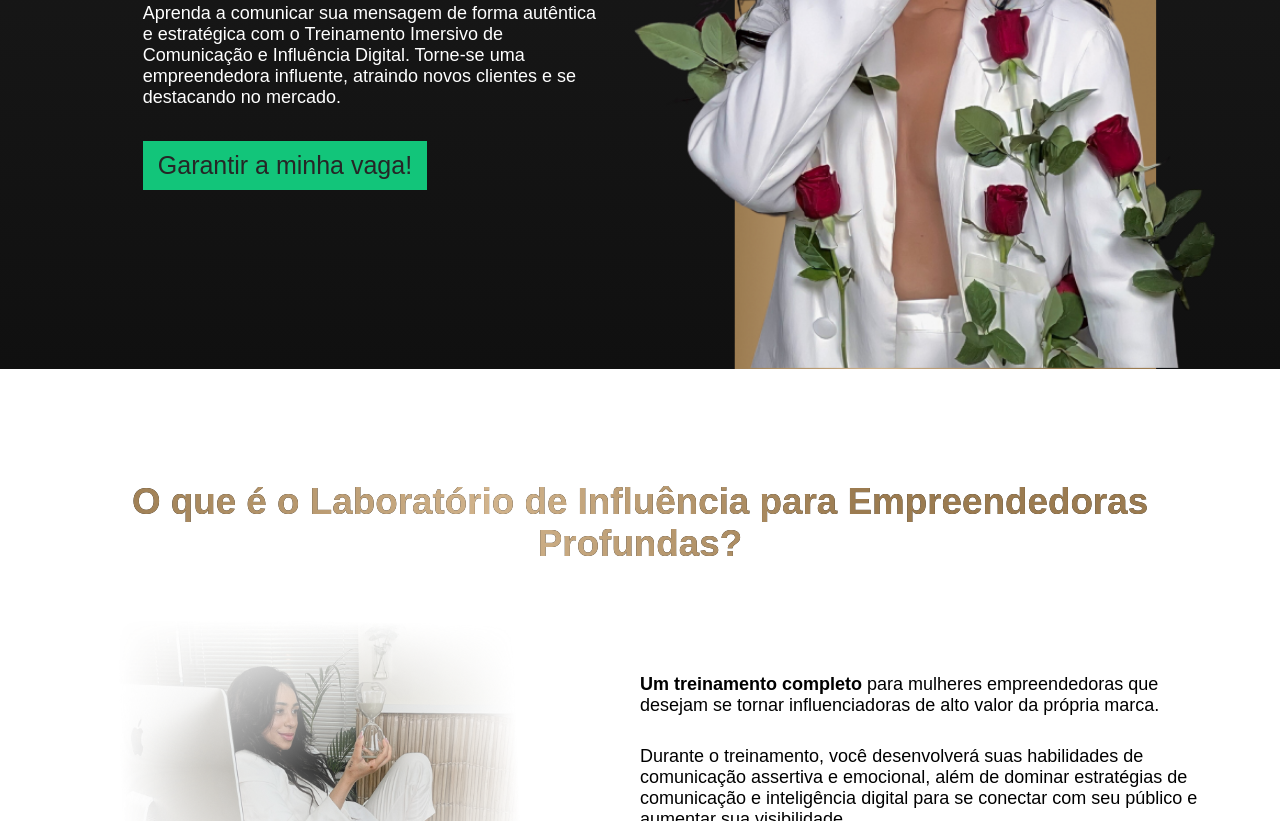
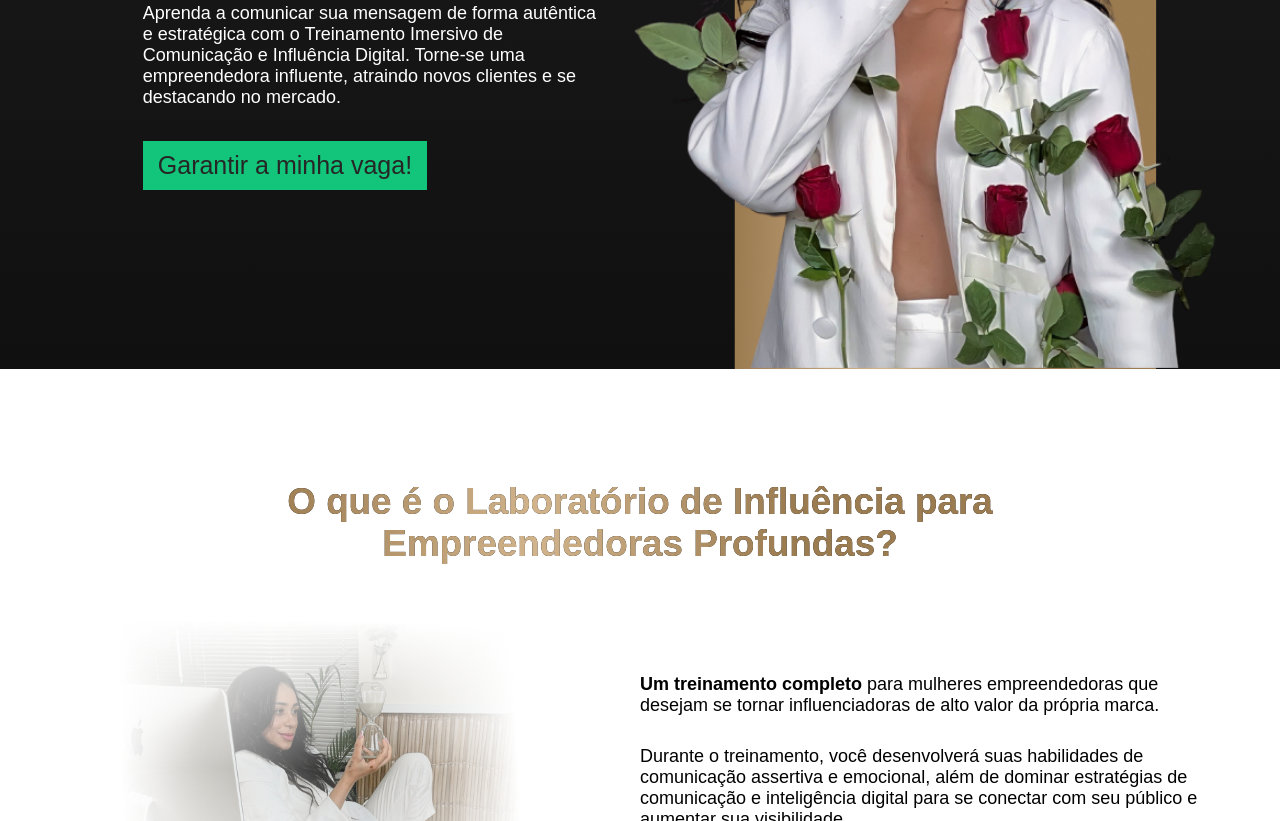
Before and after one commit to samuel-alves21/influency-lap, a website: page index.html in a window 1280 px wide. Shown: the part 351-1172 px from the top of the page. Drawn offline with Linux system fonts and the light colour scheme; a web font is replaced by a local one.

Commit message:
responsive notebook update

```diff
--- a/style.css
+++ b/style.css
@@ -143,7 +143,7 @@ p {
 }
 
 .wrapper02 h2 {
-  max-width: 1170px;
+  max-width: 796px;
 }
 
 .content02 > * {
```
